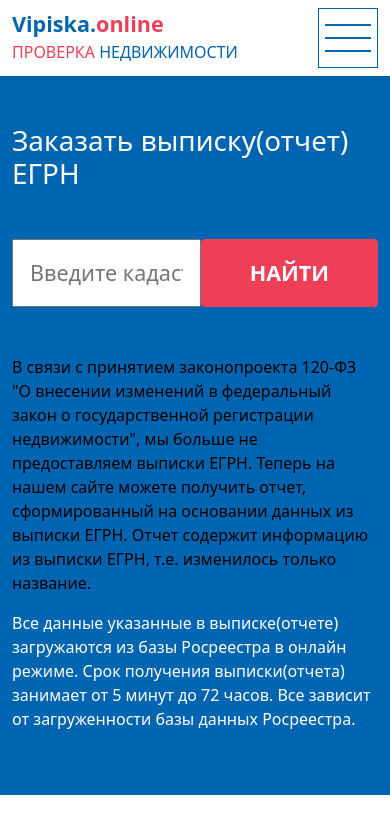
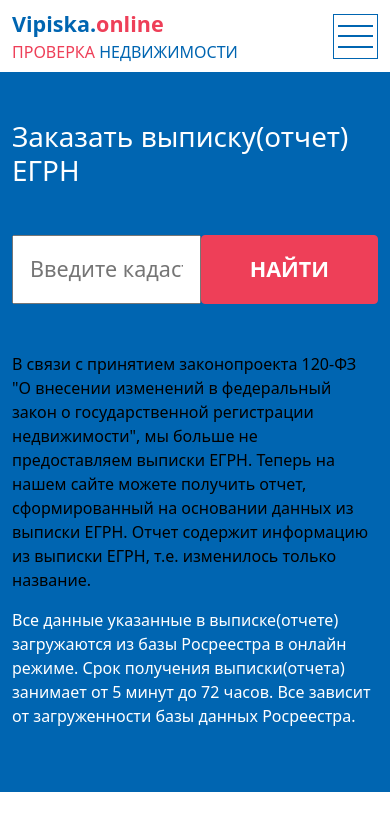
Before and after one commit to Grigory-F/KolyaProject, a website: page index.html in a window 390 px wide. Shown: the top 837 px of the page. Drawn offline with Linux system fonts and the light colour scheme.

Commit message:
Super done

```diff
--- a/index.html
+++ b/index.html
@@ -32,13 +32,13 @@
         <header class="bg-white py-2">
             <div class="container">
                 <div class="d-flex justify-content-between">
-                    <div>
+                    <div >
                         <p class="m-0 fs-4 fw-bold text-primary">Vipiska.<span class="text-secondary">online</span></p>
                         <p class="m-0 fs-6 text-uppercase text-secondary">ПРОВЕРКА <span class="text-primary">НЕДВИЖИМОСТИ</span></p>
                     </div>
                     <!-- class="d-flex align-items-center" -->
-                    <div>
-                        <div class="d-md-block d-lg-none burder-menu">
+                    <div class="d-flex">
+                        <div class="d-md-block d-lg-none burder-menu m-auto">
                             <span></span>
                         </div>
                         <ul class="menu-list fw-bold list-unstyled text-uppercase m-0">
--- a/styles/_base.scss
+++ b/styles/_base.scss
@@ -7,8 +7,8 @@
     align-items: center;
 }
 .burder-menu {
-    width: 60px;
-    height: 60px;
+    width: 45px;
+    height: 45px;
     position: relative;
     border: 1px solid $primary;
     cursor: pointer;
@@ -25,10 +25,10 @@
         transition: 0.3s ease;
     }
     &::before {
-        bottom: 15px;
+        bottom: 10px;
     }
     &::after {
-        top: 15px;
+        top: 10px;
     }
 
     & > span {
@@ -48,11 +48,11 @@
             left: 0;
         }
         &::before {
-            transform: rotate(45deg) translateY(-13px) translateX(-4px);
+            transform: rotate(45deg) translateY(-8px) translateX(0px);
             bottom: 15px;
         }
         &::after {
-            transform: rotate(-45deg) translateY(13px) translateX(-4px);
+            transform: rotate(-45deg) translateY(7px) translateX(0px);
             top: 15px;
         }
         & > span {
```
Also changed, not shown: css/app.css.
